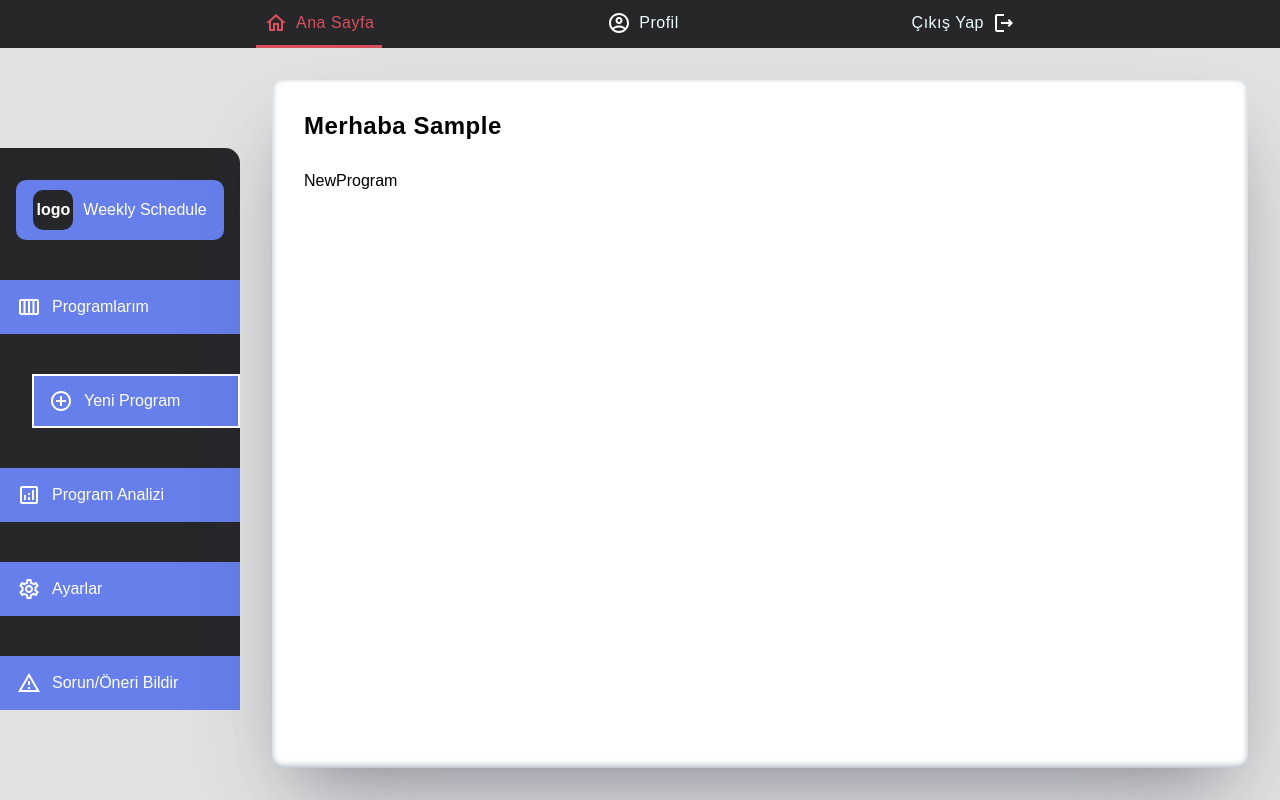
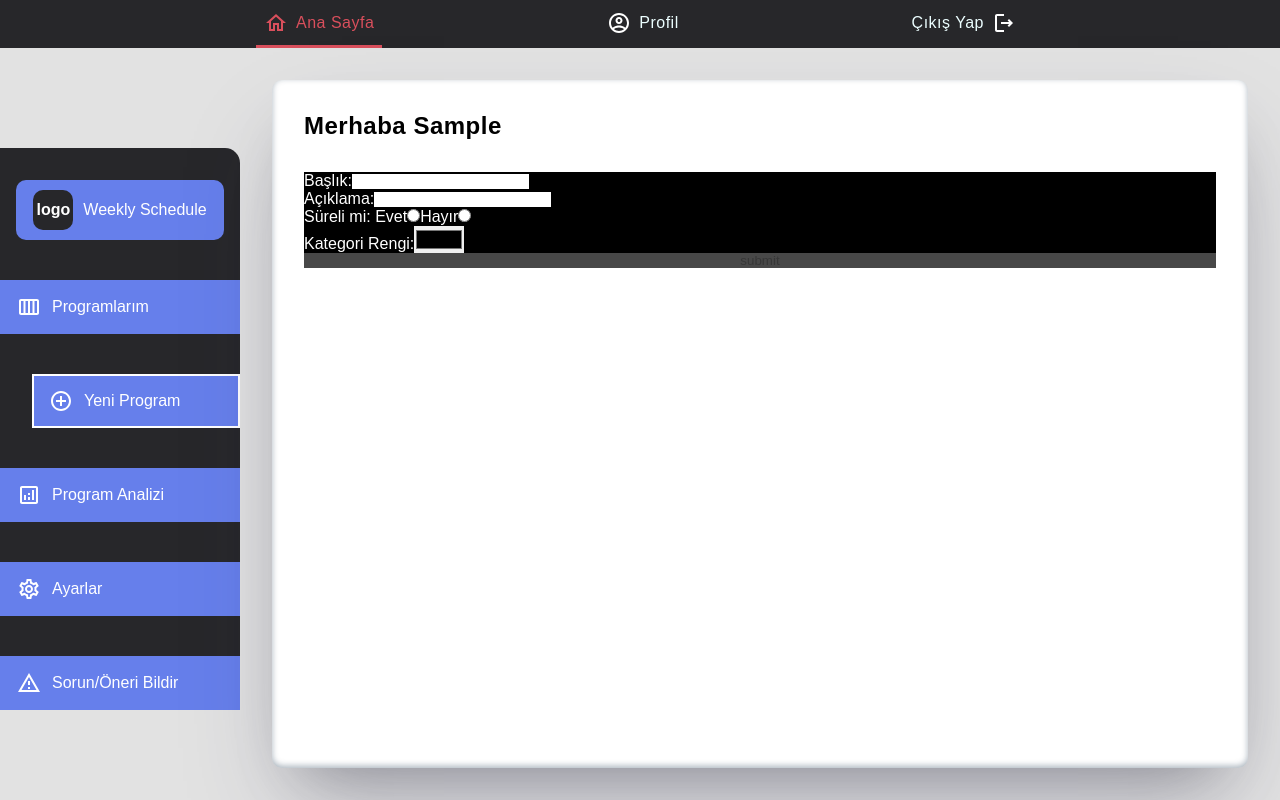
Before and after one commit to muhammedakb/weekly-schedule, a React (Create React App) app: page /weekly-schedule/add-new in a window 1280 px wide. Built offline with nearby package versions, Linux system fonts and the light colour scheme; no server answers; sample sign-in values are in the browser's storage; a web font is replaced by a local one.

Commit message:
New program add feature added

```diff
--- a/data/schedules.json
+++ b/data/schedules.json
@@ -39,6 +39,38 @@
       "startingDate": "",
       "endDate": "",
       "category": "blue"
+    },
+    {
+      "id": "so7skg98ok098okh6sj2",
+      "title": "Program 6",
+      "description": "Deneme bir iki",
+      "startingDate": "",
+      "endDate": "",
+      "category": "orange"
+    },
+    {
+      "id": "lpnipm515tradlujxse1",
+      "title": "deneme başlığı",
+      "description": "deneme açıklaması",
+      "startingDate": "13 Mart 2022",
+      "endDate": "31 Temmuz 2023",
+      "category": "#72bedf"
+    },
+    {
+      "id": "ljxbvqi1ydnxznyzrqrv",
+      "title": "asdfsadf",
+      "description": "asdfsadf",
+      "startingDate": "13 Mart 2022",
+      "endDate": "",
+      "category": "#db3d3d"
+    },
+    {
+      "id": "tyhokbc06wadtctwfxiq",
+      "title": "asdfsad",
+      "description": "asdfsadf",
+      "startingDate": "13 Mart 2022",
+      "endDate": "",
+      "category": "#6250ed"
     }
   ]
 }
--- a/src/components/Schedule/Schedules.jsx
+++ b/src/components/Schedule/Schedules.jsx
@@ -1,6 +1,6 @@
 import { Link } from "react-router-dom";
 import { useAuth } from "../../hooks/useAuth";
-import { slugify } from "../../utils/user";
+import { slugify } from "../../utils/userUtils";
 
 const Schedules = ({ id, category, title, description }) => {
   const { user } = useAuth();
--- a/src/layout/ScheduleContent.jsx
+++ b/src/layout/ScheduleContent.jsx
@@ -1,6 +1,6 @@
 import { Outlet } from "react-router-dom";
 import { useAuth } from "../hooks/useAuth";
-import { getName } from "../utils/user";
+import { getName } from "../utils/userUtils";
 const ScheduleContent = () => {
   const { user } = useAuth();
 
--- a/src/pages/schedule/NewProgram.jsx
+++ b/src/pages/schedule/NewProgram.jsx
@@ -1,7 +1,103 @@
+import axios from "axios";
+import { useState } from "react";
+import { useForm } from "react-hook-form";
+import { getDate, dateCorrection } from "../../utils/dateUtils";
+import { makeid } from "../../utils/userUtils";
 const NewProgram = () => {
+  const [isChecked, setIsChecked] = useState();
+  const { register, handleSubmit, formState, reset } = useForm();
+
+  const onSubmit = async (data) => {
+    const id = makeid(20);
+    const date = getDate();
+    try {
+      await axios.post("http://localhost:5000/schedules", {
+        id: id,
+        title: data.title,
+        description: data.description,
+        startingDate: date,
+        endDate: data.endtime ? dateCorrection(data.endtime) : "",
+        category: data.category,
+      });
+    } catch (error) {
+      console.log("HATA", error);
+    } finally {
+      reset({
+        title: "",
+        description: "",
+        isendtime: "",
+        endtime: "",
+        category: "#000000",
+      });
+    }
+  };
   return (
-    <div>NewProgram</div>
-  )
-}
+    <form
+      style={{
+        display: "flex",
+        flexDirection: "column",
+        background: "#000",
+        color: "#fff",
+      }}
+      onSubmit={handleSubmit(onSubmit)}
+    >
+      <label htmlFor="title">
+        Başlık:
+        <input
+          type="text"
+          id="title"
+          {...register("title", { required: true, maxLength: 30 })}
+        />
+      </label>
+      <label htmlFor="description">
+        Açıklama:
+        <input
+          type="text"
+          id="description"
+          {...register("description", { required: true })}
+        />
+      </label>
+      <label htmlFor="isendtime">
+        Süreli mi: Evet
+        <input
+          type="radio"
+          id="isendtime"
+          {...register("isendtime", { required: true })}
+          value={true}
+          onChange={() => setIsChecked(true)}
+        />
+        Hayır
+        <input
+          type="radio"
+          id="isendtime"
+          {...register("isendtime", { required: true })}
+          value={false}
+          onChange={() => setIsChecked(false)}
+        />
+      </label>
+      {isChecked ? (
+        <label htmlFor="endtime">
+          Bitiş tarihi:
+          <input
+            type="date"
+            id="endtime"
+            {...register("endtime", {
+              required: true,
+            })}
+          />
+        </label>
+      ) : null}
+      <label htmlFor="category">
+        Kategori Rengi:
+        <input
+          type="color"
+          id="category"
+          {...register("category", { required: true })}
+        />
+      </label>
+      <input type="submit" value="submit" disabled={!formState.isDirty} />
+    </form>
+  );
+};
 
-export default NewProgram
+export default NewProgram;
--- a/src/pages/schedule/Program.jsx
+++ b/src/pages/schedule/Program.jsx
@@ -8,7 +8,7 @@ const Program = () => {
   const [loading, setLoading] = useState(false);
   const [error, setError] = useState(false);
 
-  console.log(params);
+  // console.log(params);
   // TODO: XHR => params.scheduleid => scheduleDetail.map()
   useEffect(() => {
     const fetchDetail = async () => {
@@ -27,14 +27,21 @@ const Program = () => {
     };
     fetchDetail();
   }, [params.scheduleid]);
-  console.log(schedule);
-  console.log(loading, error);
+  // console.log(schedule);
+  // console.log(loading, error);
   return (
     <div>
       <h1>Program burada</h1>
       <p>User {params.user}</p>
       <p>ID {params.scheduleid}</p>
       <p>Title {params.scheduletitle}</p>
+      <p>------------------------------</p>
+      <p>{schedule.category}</p>
+      <p>{schedule.description}</p>
+      <p>{schedule.endDate}</p>
+      <p>{schedule.id}</p>
+      <p>{schedule.startingDate}</p>
+      <p>{schedule.title}</p>
     </div>
   );
 };
--- /dev/null
+++ b/src/utils/dateUtils.js
@@ -0,0 +1,31 @@
+const days = [
+  "Ocak",
+  "Şubat",
+  "Mart",
+  "Nisan",
+  "Mayıs",
+  "Haziran",
+  "Temmuz",
+  "Ağustos",
+  "Eylül",
+  "Ekim",
+  "Kasım",
+  "Aralık",
+];
+export const getDate = () => {
+  const date = new Date();
+
+  const month = date.getMonth();
+  const year = date.getFullYear();
+  const day = date.getDate();
+
+  const result = `${day} ${days[month]} ${year}`;
+  return result;
+};
+
+export const dateCorrection = (date) => {
+  const dayArr = date.split("-").reverse();
+  const day = dayArr[1].charAt(0) === "0" ? dayArr[1].charAt(1) : dayArr[1];
+  const result = `${dayArr[0]} ${days[day - 1]} ${dayArr[2]}`;
+  return result;
+};
```
Also changed, not shown: src/utils/userUtils.js (renamed from src/utils/user.js).
